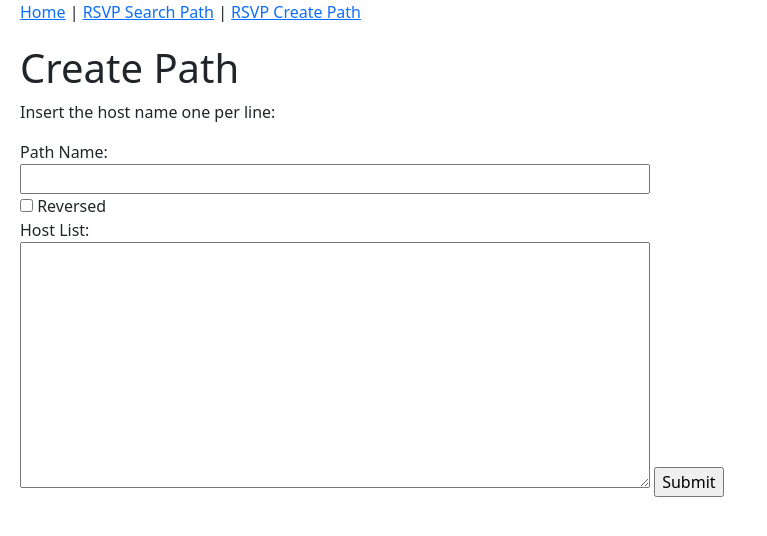
After one commit to hvide/ixrtools, a Django app: page /create_path.html in a window 1280 px wide. The commit adds this page. Shown: the top 536 px of the page, without its empty margins (0-767 px from the left). Run offline with Django 4.2, Linux system fonts and the light colour scheme.

Commit message:
Feature: Created path. Working

```diff
--- /dev/null
+++ b/rsvp/modules/rsvp_path.j2
@@ -0,0 +1,4 @@
+create mpls rsvp-te path "{{ name }}"
+{% for hop in hops -%}
+configure mpls rsvp-te path {{ name }} add ero include {{ hop.ip }}/32 strict order {{ hop.order_number }}
+{% endfor %}
--- a/rsvp/modules/rsvpclient.py
+++ b/rsvp/modules/rsvpclient.py
@@ -94,7 +94,7 @@ class RsvpClient(NmsClient):
                             devices = self.get_devices(filter_type="ipv4", query=nexthop_ip)
                             device = [d for d in devices if d.status]
 
-                            if len(devices) > 1:
+                            if len(device) > 1:
                                 logger.warning("more then two devices with te same IP were found: {}".format(device))
 
                             device = device[0]
@@ -123,26 +123,31 @@ class RsvpClient(NmsClient):
         path['name'] = path_name
 
         hops = []
-        for i in range(len(path_hops) - 1):
+        if path_hops is not None:
+            for i in range(len(path_hops) - 1):
 
-            ports = self.search_ports(path_hops[i].replace(".", "_") + " rtif", 'ifName')
+                ports = self.search_ports(path_hops[i].replace(".", "_") + " rtif", 'ifName')
 
-            i += 1
+                i += 1
 
-            device = self.get_device(path_hops[i] + self.domain)
+                device = self.get_device(path_hops[i] + self.domain)
 
-            for port in ports:
+                for port in ports:
 
-                if port['device_id'] == device.device_id:
-                    ip = port['ifName'].split("(")[1].split("/")[0]
-                    hop = {'device': device.hostname, 'ip': ip, 'order_number': i * 10 + 100}
-                    hops.append(hop)
+                    try:
+                        if port['device_id'] == device.device_id:
+                            ip = port['ifName'].split("(")[1].split("/")[0]
+                            hop = {'device': device.hostname, 'ip': ip, 'order_number': i * 10 + 100}
+                            hops.append(hop)
+                    except AttributeError as e:
+                        logger.error("Error: {} - Port {} doesn't belong to device: {} id: {}. Check that the Device name is correct".format(e, port, device.hostname, device.device_id))
 
                 # else:
                 #     logger.info("P2P interface not found between device name: %s id: %s and %s" % (device.hostname, device.device_id, ports))
 
         logging.info(hops)
         path['hops'] = hops
-        template = jinja2_load("templates/rsvp_path.j2")
-        print(template.render(path))
-        return
+        template = jinja2_load("/Users/dgilardoni/PycharmProjects/ixrtools/rsvp/modules/rsvp_path.j2")
+        t = template.render(path)
+        t = t.split("\n")
+        return t
--- a/rsvp/templates/rsvp/base.html
+++ b/rsvp/templates/rsvp/base.html
@@ -1,7 +1,8 @@
 
 <header style="padding-left: 20px;">
   <a href="{% url 'home' %}">Home</a> |
-  <a href="{% url 'search_path' %}">RSVP Search Path</a>
+  <a href="{% url 'search_path' %}">RSVP Search Path</a> |
+  <a href="{% url 'create_path' %}">RSVP Create Path</a>
 </header>
 
 {% block content %} {% endblock content %}
--- /dev/null
+++ b/rsvp/templates/rsvp/create_path.html
@@ -0,0 +1,62 @@
+<!DOCTYPE html>
+<html lang="en">
+<head>
+    <meta charset="UTF-8">
+    <title>IXR Tools</title>
+    <link href="https://cdn.jsdelivr.net/npm/bootstrap@5.1.3/dist/css/bootstrap.min.css" rel="stylesheet" integrity="sha384-1BmE4kWBq78iYhFldvKuhfTAU6auU8tT94WrHftjDbrCEXSU1oBoqyl2QvZ6jIW3" crossorigin="anonymous">
+
+</head>
+
+{% extends "rsvp/base.html" %}
+{% block content %}
+
+<body>
+
+    <div class="mb-3" style="padding-left: 20px; padding-top: 20px;">
+
+        <h1>Create Path</h1>
+        <p>Insert the host name one per line:</p>
+
+        <form action="{% url 'create_path' %}" method="POST">
+
+            {% csrf_token %}
+
+            <label for="rsvp_path_name">Path Name:</label><br>
+            <input class="col-sm-6" type="text" id="rsvp_path_name" name="rsvp_path_name"><br>
+
+<!--            <form action="/action_page.php">-->
+            <input type="checkbox" id="reversed" name="reversed">
+            <label for="reversed">Reversed</label><br>
+
+            <label for="host_input_box">Host List:</label><br>
+            <textarea class="col-sm-6" type="text" id="host_input_box" name="host_input_box" cols="20" rows="10"></textarea>
+            <input type="submit" value="Submit">
+
+        </form>
+    </div>
+
+    {% if result %}
+        <div class="mb-3" style="padding-left: 20px; padding-top: 20px;">
+            <h5>Host list:</h5>
+                {% if reversed == "on" %}
+                    <p>Note: The path was reveresed</p>
+                {% endif %}
+
+                {% for host in hosts %}
+                {{ host }}<br>
+                {% endfor %}
+            <br>
+            <h5 >Exos Config:</h5>
+                {% for line in result %}
+                {{ line }}<br>
+                {% endfor %}
+        </div>
+    {% endif %}
+
+
+
+</body>
+
+{% endblock content %}
+
+</html>
--- a/rsvp/templates/rsvp/search_path.html
+++ b/rsvp/templates/rsvp/search_path.html
@@ -2,7 +2,7 @@
 <html lang="en">
 <head>
     <meta charset="UTF-8">
-    <title>Title</title>
+    <title>IXR Tools</title>
     <link href="https://cdn.jsdelivr.net/npm/bootstrap@5.1.3/dist/css/bootstrap.min.css" rel="stylesheet" integrity="sha384-1BmE4kWBq78iYhFldvKuhfTAU6auU8tT94WrHftjDbrCEXSU1oBoqyl2QvZ6jIW3" crossorigin="anonymous">
 
     <style>
--- a/rsvp/urls.py
+++ b/rsvp/urls.py
@@ -1,8 +1,9 @@
 from django.urls import path
-from .views import HomePageView, SearchPathPageView, get_path
+from .views import HomePageView, SearchPathPageView, get_path, create_path
 
 urlpatterns = [
     path('', HomePageView.as_view(), name="home"),
     path('search_path.html', SearchPathPageView.as_view(), name="search_path"),
-    path('results.html', get_path, name="get_path")
+    path('results.html', get_path, name="get_path"),
+    path('create_path.html', create_path, name="create_path")
 ]
--- a/rsvp/views.py
+++ b/rsvp/views.py
@@ -32,3 +32,31 @@ def get_path(request):
     }
 
     return render(request, 'rsvp/search_path.html', context)
+
+
+def create_path(request):
+
+    rsvp_path_name_box = request.POST.get('rsvp_path_name')
+    host_input_box = request.POST.get('host_input_box')
+    reversed_box = request.POST.get('reversed')
+    rsvp = RsvpClient(IXR_APY_KEY, IXR_BASE_URL, verify=False)
+
+    context = dict()
+
+    if host_input_box is not None:
+        host_input_box = host_input_box.split("\n")
+        hosts = [x.strip() for x in host_input_box]
+
+        if reversed_box:
+            hosts.reverse()
+
+        result = rsvp.create_rsvp_path(rsvp_path_name_box, hosts)
+
+        context = {
+            'reversed': reversed_box,
+            'hosts': hosts,
+            'result': result
+        }
+        # pprint(context)
+
+    return render(request, 'rsvp/create_path.html', context)
```
